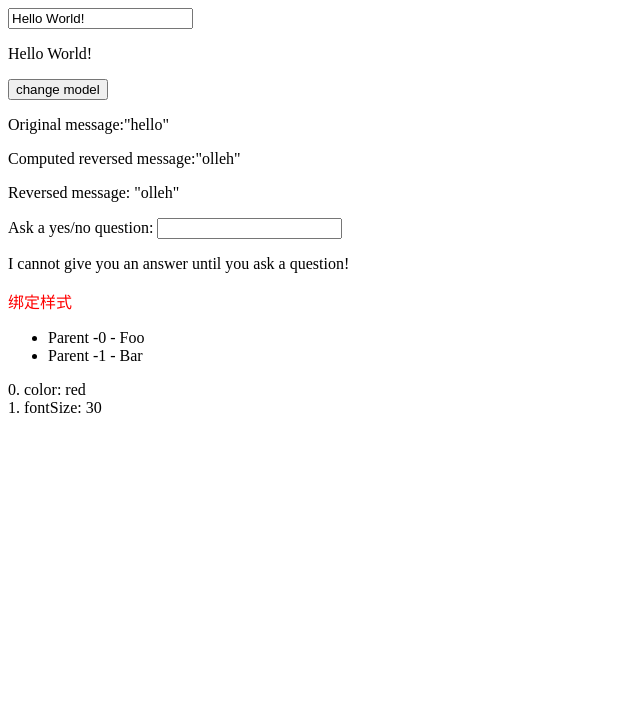
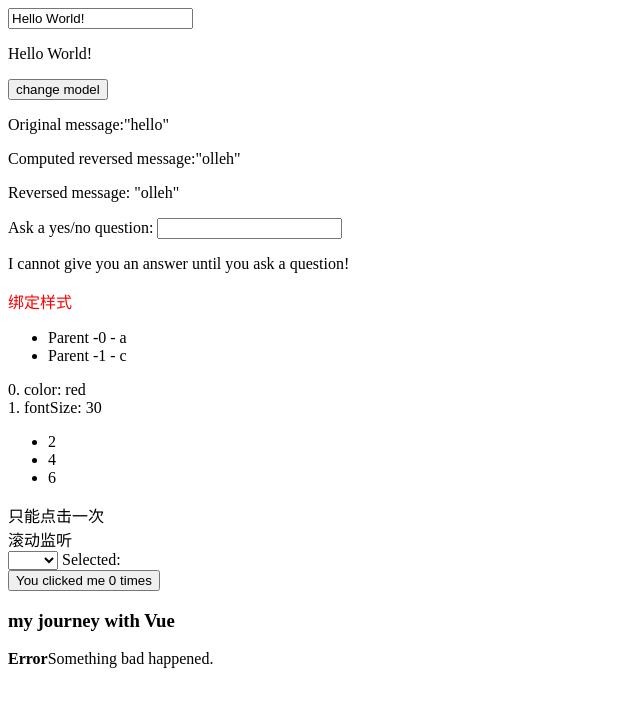
Before and after one commit to 1562841176/vue-mvvm, a plain HTML site: page vue-demo/index.html in a window 1280 px wide. Shown: the whole page, without its empty margins (0-640 px from the left). Drawn offline with nearby package versions, Linux system fonts and the light colour scheme.

Commit message:
添加vue简单示例

```diff
--- a/vue-demo/index.html
+++ b/vue-demo/index.html
@@ -26,12 +26,32 @@
 		<div v-bind:style="{display:['-webkit-box','-ms-flexbox','flex']}"></div>
 		<ul>
 			<li v-for="(item,index) in items">
-				{{ parentMessage }} -{{index}} - {{ item.message }}
+				{{ parentMessage }} -{{index}} - {{ item }}
 			</li>
 		</ul>
 		<div v-for="(value, key, index) in styleObject">
 			{{ index }}. {{ key }}: {{ value }}
 		</div>
+		<ul>
+			<li v-for="n in even(numbers)">{{n}}</li>
+		</ul>
+		<!-- 点击事件将只会触发一次 -->
+		<a v-on:click.once="doThis">只能点击一次</a>
+		<!-- 滚动事件的默认行为 (即滚动行为) 将会立即触发 -->
+		<!-- 而不会等待 `onScroll` 完成  -->
+		<!-- 这其中包含 `event.preventDefault()` 的情况 -->
+		<div v-on:srcoll.passive="onScroll">滚动监听</div>
+		<div id="example-6">
+			<select v-model="selected" style="width:50px">
+				<option>A</option>
+				<option>B</option>
+				<option>C</option>
+			</select>
+			<span>Selected: {{ selected }}</span>
+		</div>
+		<button-counter></button-counter>
+		<blog-post title="my journey with Vue"></blog-post>
+		<alert-box>Something bad happened.</alert-box>
 
 	</div>
 
@@ -42,6 +62,7 @@
 	<script>
 		var vm = new Vue({
 			el: '#vue-app',
+			components:{},
 			data: {
 				word: 'Hello World!',
 				message:'hello',
@@ -54,10 +75,9 @@
 					fontSize:30
 				},
 				parentMessage: 'Parent',
-				items: [
-					{ message: 'Foo' },
-					{ message: 'Bar' }
-				]
+				items: ['a', 'b', 'c'],
+				numbers:[1,2,3,4,5,6],
+				selected:''
 			},
 			computed:{
 				reverseMessage:function(){
@@ -107,11 +127,45 @@
 						.catch(function (error) {
 						vm.answer = 'Error! Could not reach the API. ' + error
 						})
+				},
+				even:function(numbers){
+					return numbers.filter(function(number){
+						return number%2===0
+					})
+
+				},
+				doThis:function(){
+					console.log("once");
+				},
+				onScroll:function(){
+					console.log("onScroll");
 				}
 
 			}
 		});
 	//	vm.message="Goodbye"
+	Vue.set(vm.items,1,'x');
+	vm.items.splice(1,1);
+	Vue.component('button-counter',{
+		data:function(){
+			return{
+				count:0
+			}
+		},
+		template:'<button v-on:click="count++">You clicked me {{count}} times</button>'
+	});
+	Vue.component('blog-post', {
+		props: {
+			title:{
+				type:String,
+				required:true
+			}
+		},
+		template: '<h3>{{ title }}</h3>'
+	});
+	Vue.component('alert-box',{
+		template:'<div><strong>Error</strong><slot></slot></div>'
+	})
 	</script>
 </body>
 </html>
```
